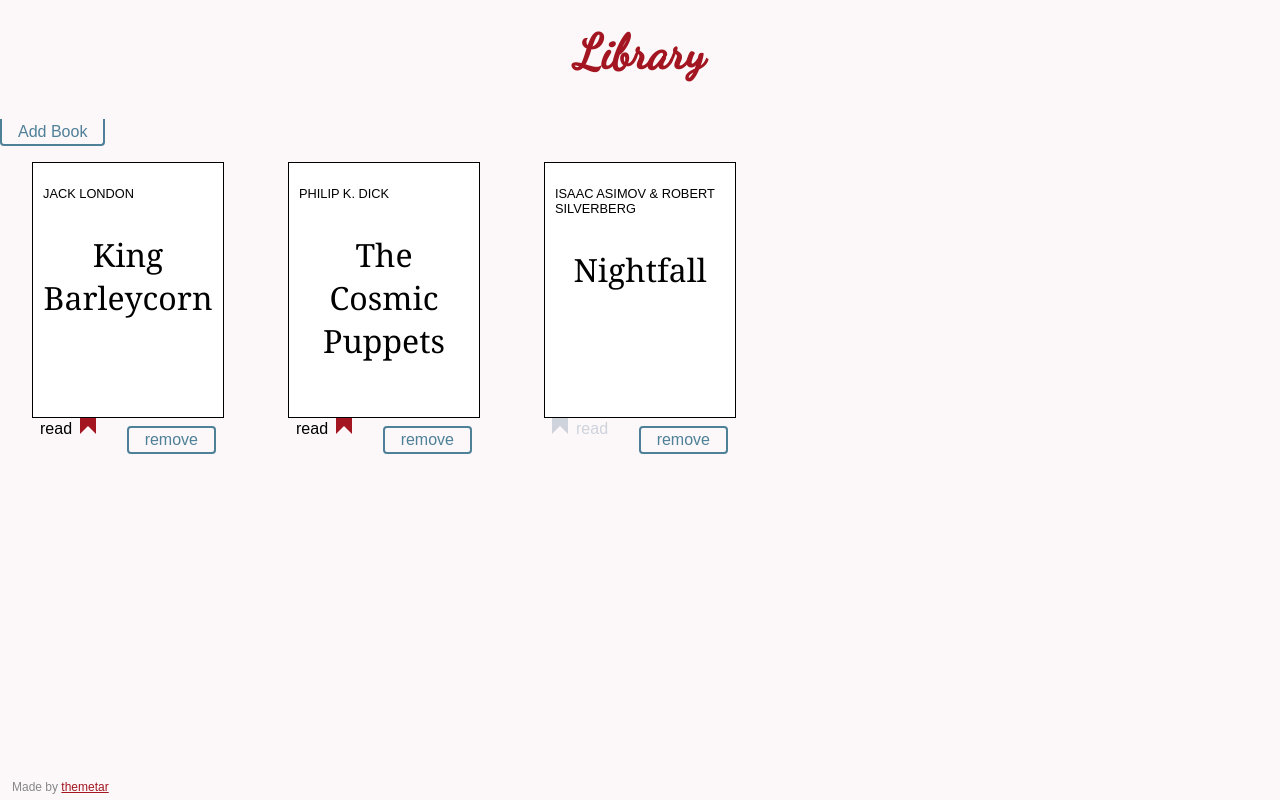
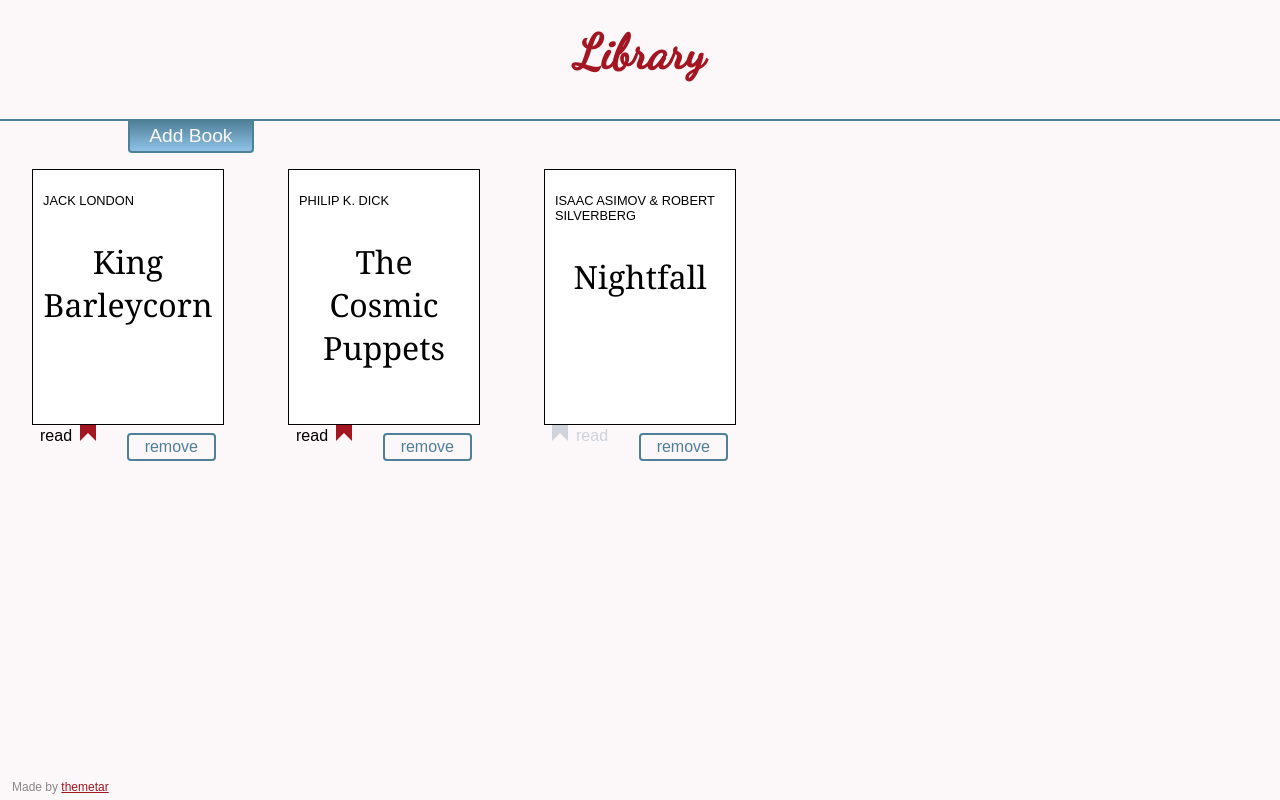
Before and after one commit to themetar/library-app-react, a React app: page / in a window 1280 px wide. Built offline with nearby package versions, Linux system fonts and the light colour scheme.

Commit message:
Adapt styles

```diff
--- a/src/style.css
+++ b/src/style.css
@@ -61,12 +61,12 @@ h1 {
   font-family: 'Dancing Script', cursive;
 }
 
-header > div {  /* button container div */
+.button-container {  /* button container div */
   padding-left: 10%;
   border-top: 2px solid #4e8098;
 }
 
-header button {
+.button-container button {
   font-size: 1.2rem;
   background: linear-gradient(#4e8098, #90c2e7);
   color: #fcf7f8;
```
